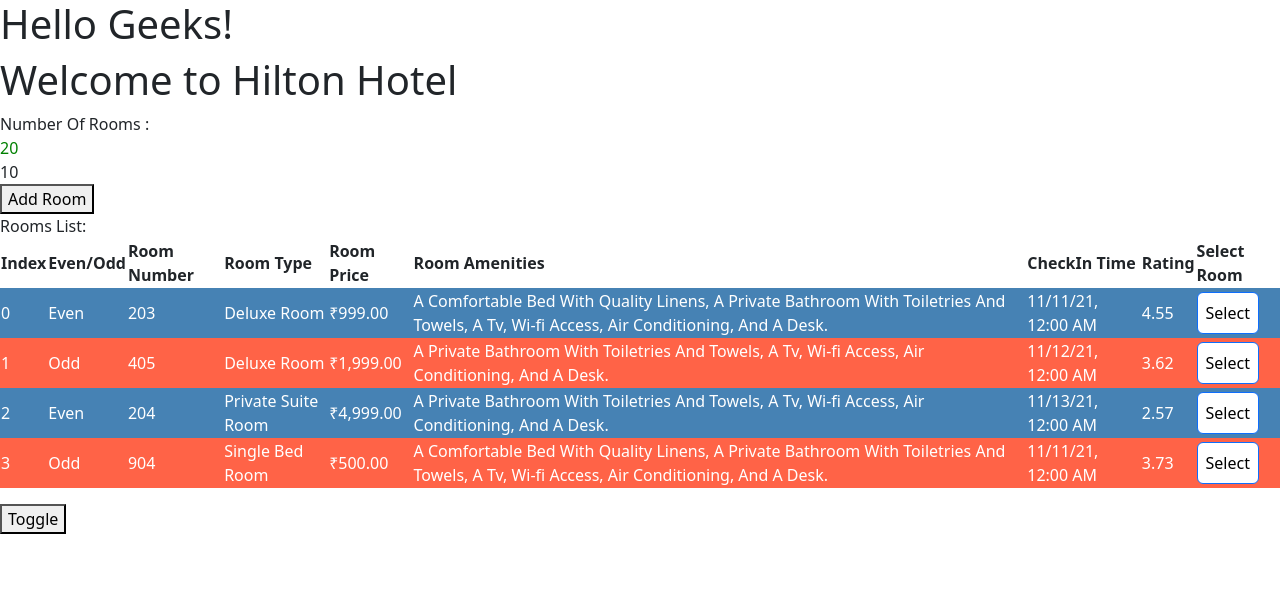
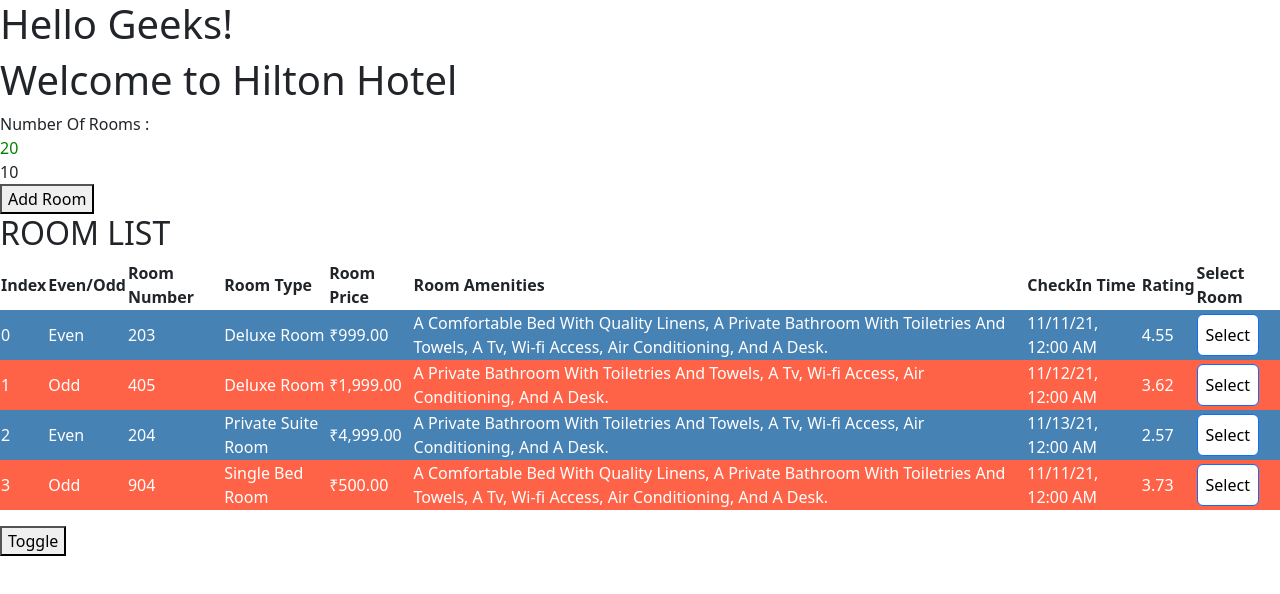
Before and after one commit to lalitsiraswa/learn_angular_by_freeCodeCamp, an Angular app in the folder AngularCourseFreeCodeCamp/hotelinventoryapp/: page / in a window 1280 px wide. Shown: the top 594 px of the page. Built offline with nearby package versions, Linux system fonts and the light colour scheme.

Commit message:
Example: ngOnChanges LifeCycle Hook

```diff
--- a/AngularCourseFreeCodeCamp/hotelinventoryapp/src/app/rooms/rooms-list/rooms-list.component.html
+++ b/AngularCourseFreeCodeCamp/hotelinventoryapp/src/app/rooms/rooms-list/rooms-list.component.html
@@ -1,4 +1,4 @@
-Rooms List:
+<h2>{{ title }}</h2>
 <!-- {{ roomList | json }} -->
 <table class="table">
   <tr>
--- a/AngularCourseFreeCodeCamp/hotelinventoryapp/src/app/rooms/rooms-list/rooms-list.component.ts
+++ b/AngularCourseFreeCodeCamp/hotelinventoryapp/src/app/rooms/rooms-list/rooms-list.component.ts
@@ -20,11 +20,15 @@
   // What the below line do @Input(): It will Make 'rooms' as a valid HTML property on 'hinv-rooms-list' HTML element,
   // so we can use property binding and send data from parent to child.
   @Input() rooms: RoomList[] = [];
+  @Input() title: string = '';
   @Output() selectedRoom = new EventEmitter<RoomList>();
 
   constructor() {}
   ngOnChanges(changes: SimpleChanges): void {
     console.log('SimpleChanges : ', changes);
+    if (changes['title']) {
+      this.title = changes['title'].currentValue.toUpperCase();
+    }
   }
 
   ngOnInit(): void {}
--- a/AngularCourseFreeCodeCamp/hotelinventoryapp/src/app/rooms/rooms.component.html
+++ b/AngularCourseFreeCodeCamp/hotelinventoryapp/src/app/rooms/rooms.component.html
@@ -33,6 +33,7 @@
   <!-- Event binding -->
   <hinv-rooms-list
     [rooms]="roomList"
+    [title]="title"
     (selectedRoom)="selectRoom($event)"
   ></hinv-rooms-list>
 </div>
--- a/AngularCourseFreeCodeCamp/hotelinventoryapp/src/app/rooms/rooms.component.ts
+++ b/AngularCourseFreeCodeCamp/hotelinventoryapp/src/app/rooms/rooms.component.ts
@@ -7,6 +7,7 @@
   styleUrls: ['./rooms.component.scss'],
 })
 export class RoomsComponent implements OnInit {
+  title: string = 'Room List';
   hotelName = 'Hilton Hotel';
   numberOfRooms = 20;
   hideRooms: boolean = false;
@@ -75,6 +76,7 @@
 
   toggle() {
     this.hideRooms = !this.hideRooms;
+    this.title = 'Rooms List';
   }
 
   selectRoom(room: RoomList) {
```
